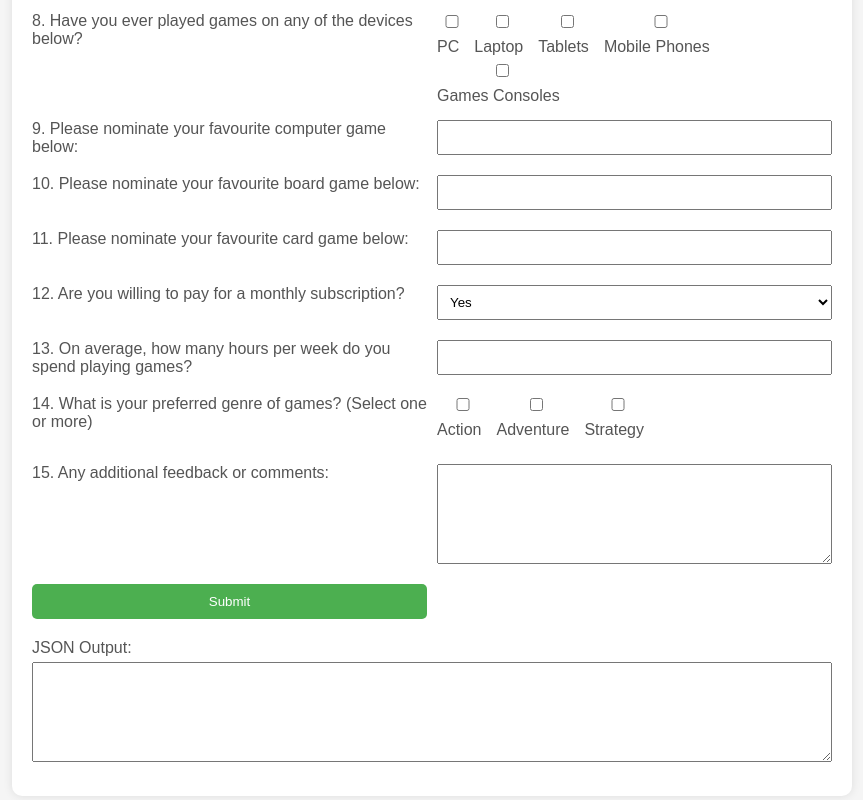
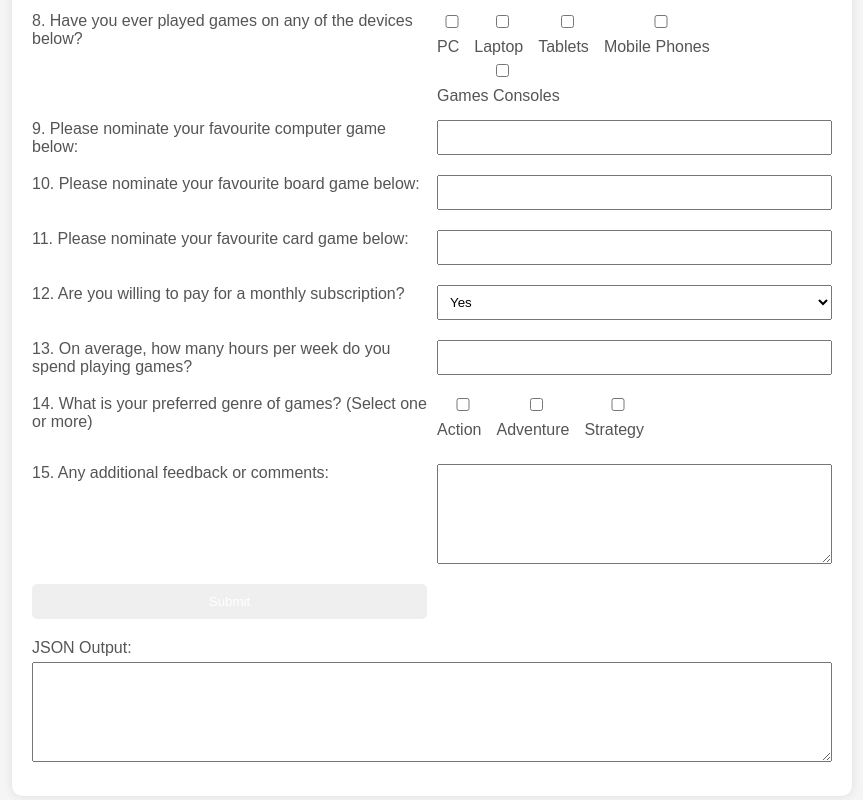
Before and after one commit to SahanChathura/myweb, a plain HTML site: page index.html in a window 1280 px wide. Shown: the part 582-1382 px from the top of the page, without its empty margins (208-1071 px from the left). Drawn offline with Linux system fonts and the light colour scheme.

Commit message:
Update styles.css

```diff
--- a/styles.css
+++ b/styles.css
@@ -58,7 +58,7 @@ input, select, textarea {
 
 button {
   padding: 10px;
-  background-color: #4caf50;
+  background-color: ##634caf;
   color: #fff;
   border: none;
   cursor: pointer;
```
